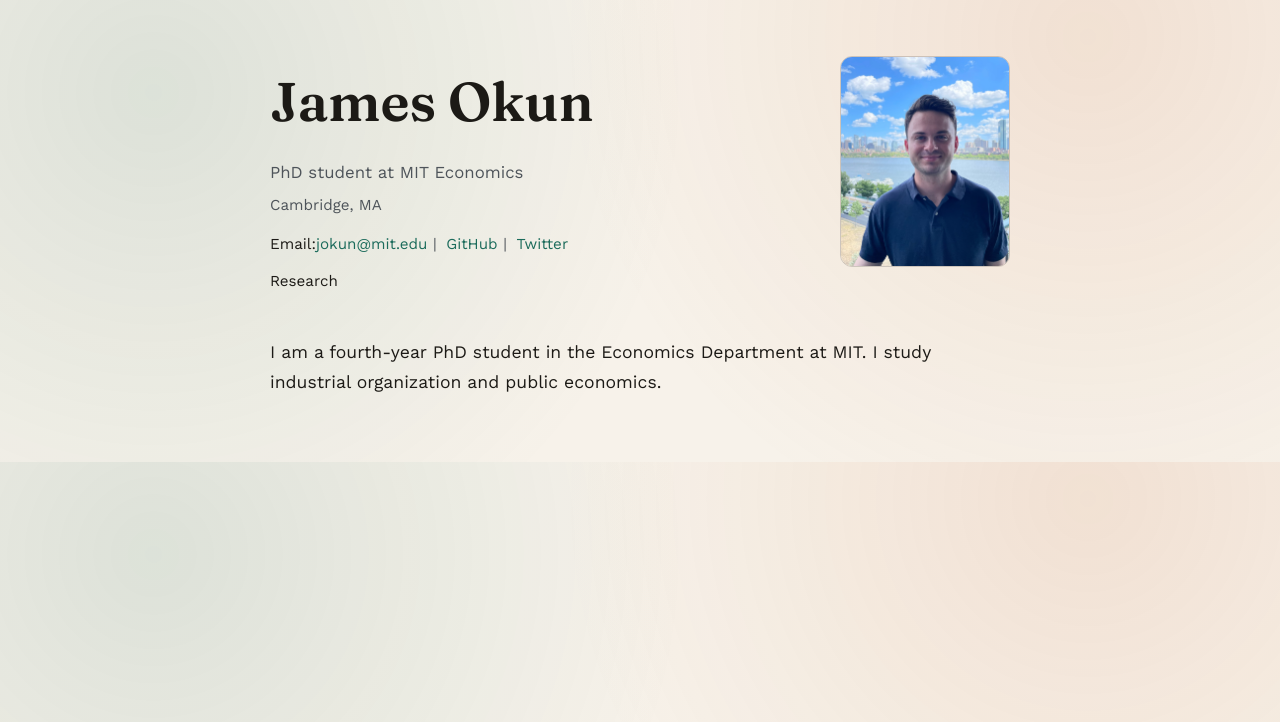
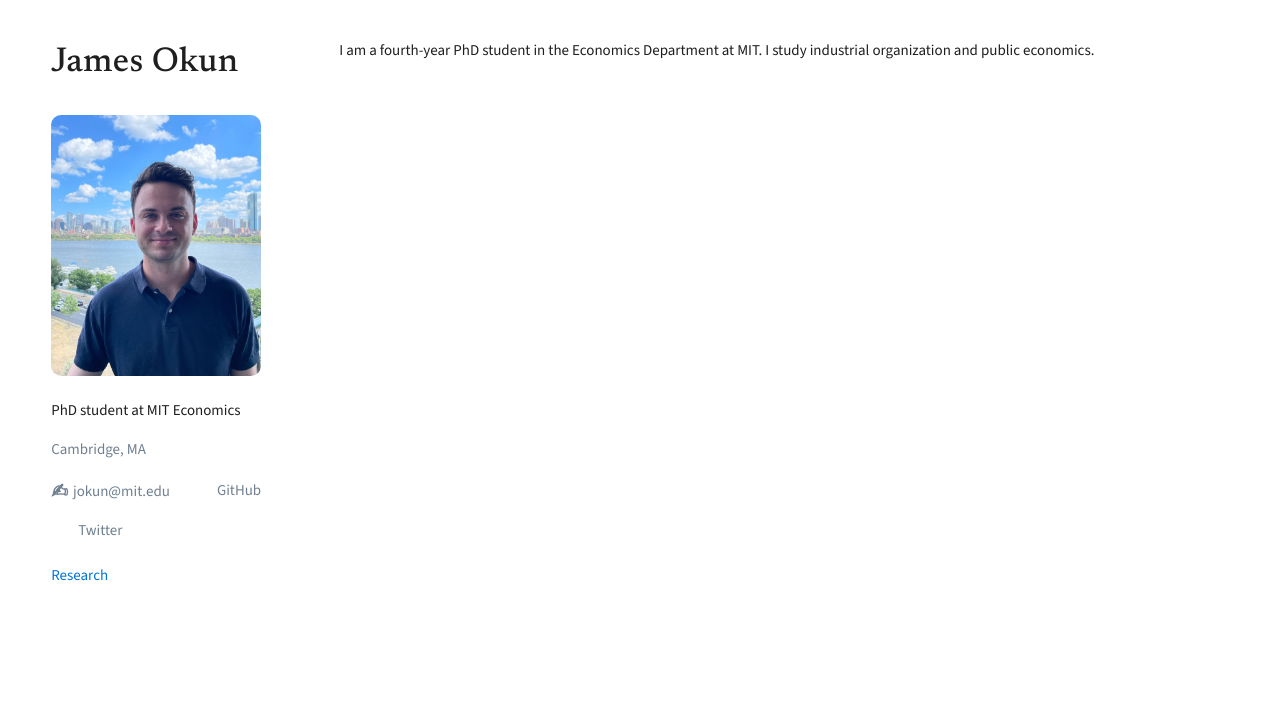
Before and after one commit to jamesokun/jamesokun.github.io, a Jekyll site: the page built from index.html, in a window 1280 px wide. Shown: the top 722 px of the page. Built offline with Jekyll 4.4.1, drawn with Linux system fonts in a browser that asks for light colours; the list of posts is cut into pages by our own code.

Commit message:
new website

```diff
--- a/_layouts/default.html
+++ b/_layouts/default.html
@@ -16,46 +16,54 @@
     <meta name="description" content="{{ site.description | strip_newlines | escape }}">
     <link rel="preconnect" href="https://fonts.googleapis.com">
     <link rel="preconnect" href="https://fonts.gstatic.com" crossorigin>
-    <link href="https://fonts.googleapis.com/css2?family=Fraunces:wght@400;600;700&family=Work+Sans:wght@300;400;500;600&display=swap" rel="stylesheet">
+    <link href="https://fonts.googleapis.com/css2?family=Newsreader:wght@400;500;600&family=Source+Sans+3:wght@300;400;500;600&display=swap" rel="stylesheet">
     <link rel="stylesheet" href="{{ '/assets/css/site.css' | relative_url }}">
     <script defer data-domain="jamesokun.github.io" src="https://plausible.io/js/script.js"></script>
   </head>
-  <body class="{% if page.url == '/' %}home{% else %}page{% endif %}">
-    <header class="site-header">
-      <div class="site-intro">
-        <h1 class="site-title">
-          <a href="{{ '/' | relative_url }}">{{ site.title }}</a>
-        </h1>
+  <body>
+    <div class="body">
+      <div class="block" id="left">
+        <h1>{{ site.title }}</h1>
+        <br>
+        {% if site.author.avatar %}
+          <img src="{{ site.author.avatar | relative_url }}" alt="{{ site.author.name }}">
+        {% endif %}
         {% if site.author.bio %}
-          <p class="site-bio">{{ site.author.bio }}</p>
+          <p>{{ site.author.bio }}</p>
         {% endif %}
         {% if site.author.location %}
-          <p class="site-location">{{ site.author.location }}</p>
+          <p class="muted">{{ site.author.location }}</p>
         {% endif %}
-        <ul class="site-links">
+        <div class="contact-links">
           {% if site.author.email %}
-            <li>Email: <a href="mailto:{{ site.author.email }}">{{ site.author.email }}</a></li>
+            <a href="mailto:{{ site.author.email }}">
+              <span class="email-icon">&#9997;&#xFE0E;</span>
+              <span class="email-text">{{ site.author.email }}</span>
+            </a>
           {% endif %}
           {% if site.author.github %}
-            <li><a href="https://github.com/{{ site.author.github }}">GitHub</a></li>
+            <a class="graylinks" href="https://github.com/{{ site.author.github }}">GitHub</a>
           {% endif %}
           {% if site.author.twitter %}
-            <li><a href="https://twitter.com/{{ site.author.twitter }}">Twitter</a></li>
+            <a class="graylinks" href="https://twitter.com/{{ site.author.twitter }}">Twitter</a>
           {% endif %}
-        </ul>
-        <nav class="site-nav" aria-label="Main navigation">
-          {% for item in site.data.navigation.main %}
-            {% assign item_url = item.url | relative_url %}
-            <a class="site-nav__link{% if page.url == item.url %} is-active{% endif %}" href="{{ item_url }}">{{ item.title }}</a>
-          {% endfor %}
-        </nav>
+        </div>
+        {% if site.data.navigation.main %}
+          <div class="nav-links">
+            {% for item in site.data.navigation.main %}
+              {% assign item_url = item.url | relative_url %}
+              <a href="{{ item_url }}">{{ item.title }}</a>
+            {% endfor %}
+          </div>
+        {% endif %}
       </div>
-      {% if site.author.avatar %}
-        <img class="site-photo" src="{{ site.author.avatar | relative_url }}" alt="{{ site.author.name }}">
-      {% endif %}
-    </header>
-    <main class="main">
-      {{ content }}
-    </main>
+
+      <div class="block" id="right">
+        {% if page.url != "/" and page.title %}
+          <h2 class="no_top_margin">{{ page.title }}</h2>
+        {% endif %}
+        {{ content }}
+      </div>
+    </div>
   </body>
 </html>
--- a/assets/css/site.css
+++ b/assets/css/site.css
@@ -1,12 +1,4 @@
-:root {
-  --bg: #f7f2ea;
-  --ink: #1c1a16;
-  --muted: #4e545a;
-  --accent: #1b6b5b;
-  --accent-2: #c7652e;
-  --border: rgba(28, 26, 22, 0.18);
-  --content-width: 820px;
-}
+@import url("https://fonts.googleapis.com/css2?family=Newsreader:wght@400;500;600&family=Source+Sans+3:wght@300;400;500;600&display=swap");
 
 *,
 *::before,
@@ -15,174 +7,163 @@
 }
 
 body {
+  font-family: "Source Sans 3", sans-serif;
+  font: 15px/1.6 "Source Sans 3", sans-serif;
+  font-weight: 400;
   margin: 0;
-  font-family: "Work Sans", "Helvetica Neue", Arial, sans-serif;
-  color: var(--ink);
-  line-height: 1.7;
-  background-color: var(--bg);
-  background-image:
-    radial-gradient(circle at 12% 20%, rgba(27, 107, 91, 0.12), transparent 45%),
-    radial-gradient(circle at 85% 8%, rgba(199, 101, 46, 0.12), transparent 45%);
+  padding: 0;
+  color: #1f1f1f;
+  background-color: #fff;
+}
+
+h1,
+h2,
+h3 {
+  font-family: "Newsreader", serif;
+  font-weight: 500;
+}
+
+.body {
+  margin: 3%;
+  margin-top: 0;
+}
+
+h1 {
+  margin-left: 0;
+  text-align: left;
+  font-size: 26pt;
+  margin-block-end: 0;
+  letter-spacing: 0.01em;
+}
+
+h2 {
+  font-weight: 500;
+  letter-spacing: 0.01em;
+}
+
+.no_top_margin {
+  margin-block-start: normal;
+}
+
+.muted {
+  color: slategray;
+}
+
+img {
+  width: 182px;
+  max-width: 100%;
+  height: auto;
+  border-radius: 10px;
+}
+
+li {
+  padding-left: 1em;
+}
+
+@media (min-width: 1000px) {
+  .block {
+    display: inline-block;
+    margin: 1%;
+  }
+
+  img {
+    width: 210px;
+  }
+
+  #left {
+    width: 20%;
+    max-width: 300px;
+    min-width: 200px;
+    justify-content: left;
+    top: 0;
+    vertical-align: top;
+    position: fixed;
+  }
+
+  #right {
+    width: 65%;
+    margin-top: 0;
+    margin-right: 10%;
+    margin-left: 10%;
+    float: right;
+    display: inline-block;
+  }
+
+  .no_top_margin {
+    margin-block-start: 0;
+  }
+}
+
+ul {
+  margin: 0;
 }
 
 a {
-  color: var(--accent);
+  color: #0074d9;
   text-decoration: none;
 }
 
 a:hover {
-  color: var(--accent-2);
+  text-decoration: underline;
+  text-decoration-thickness: 2px;
+  color: #0074d9;
+  border-radius: 8px;
 }
 
-img {
-  max-width: 100%;
-  height: auto;
+.graylinks {
+  cursor: pointer;
+  color: slategray;
+  background-color: white;
+  text-decoration: none;
+  padding: 2px 5px;
+  margin-left: 20px;
+  white-space: nowrap;
+  border-radius: 10px;
+  line-height: 210%;
+  box-sizing: border-box;
+  border: 2px solid transparent;
 }
 
-.site-header {
-  max-width: var(--content-width);
-  margin: 0 auto;
-  padding: 3.5rem 2.5rem 1.5rem;
-  display: grid;
-  grid-template-columns: minmax(0, 1fr) auto;
-  gap: 2rem;
-  align-items: start;
+.graylinks:hover {
+  border: 2px solid slategray;
+  padding: 2px 5px;
+  background-color: transparent;
+  color: slategray;
+  text-decoration: none;
 }
 
-.site-title {
-  margin: 0;
-  font-family: "Fraunces", "Times New Roman", serif;
-  font-weight: 600;
-  font-size: clamp(2.3rem, 4.5vw, 3.4rem);
-}
-
-.site-title a {
-  color: var(--ink);
-}
-
-.site-bio {
-  margin: 0.6rem 0 0;
-  color: var(--muted);
-  font-size: 1.05rem;
-}
-
-.site-location {
-  margin: 0.4rem 0 0;
-  color: var(--muted);
-  font-size: 0.95rem;
-}
-
-.site-links {
-  list-style: none;
-  padding: 0;
-  margin: 0.85rem 0 0;
+.contact-links {
   display: flex;
   flex-wrap: wrap;
   align-items: center;
-  font-size: 0.95rem;
+  margin-top: -5px;
 }
 
-.site-links li {
-  display: inline-flex;
+.contact-links a {
+  color: slategray;
+  text-decoration: none;
+  margin-right: 20px;
+  display: flex;
   align-items: center;
 }
 
-.site-links li + li::before {
-  content: "|";
-  margin: 0 0.6rem 0 0.35rem;
-  color: var(--muted);
+.contact-links a:hover .email-text {
+  text-decoration: underline;
+  text-decoration-thickness: 2px;
 }
 
-.site-nav {
-  margin-top: 0.7rem;
-  display: flex;
-  gap: 1rem;
-  font-size: 0.95rem;
+.email-icon {
+  font-size: 20px;
+  margin-top: 2px;
+  margin-right: 5px;
+  user-select: none;
+  pointer-events: none;
+  font-weight: bold;
 }
 
-.site-nav__link {
-  color: var(--ink);
-  border-bottom: 1px solid transparent;
-  padding-bottom: 0.1rem;
+.nav-links {
+  margin-top: 0.8rem;
+  display: flex;
+  flex-direction: column;
+  gap: 0.2rem;
 }
-
-.site-nav__link.is-active,
-.site-nav__link:hover {
-  color: var(--accent);
-  border-bottom-color: var(--accent);
-}
-
-.site-photo {
-  width: 170px;
-  border-radius: 12px;
-  border: 1px solid var(--border);
-}
-
-.main {
-  max-width: var(--content-width);
-  margin: 0 auto;
-  padding: 1rem 2.5rem 4rem;
-}
-
-.prose {
-  max-width: 68ch;
-  font-size: 1.05rem;
-}
-
-.prose p {
-  margin-top: 0;
-}
-
-.home-intro {
-  font-size: 1.1rem;
-}
-
-.page-header {
-  margin-top: 0.5rem;
-  margin-bottom: 1.5rem;
-}
-
-.page-title {
-  margin: 0;
-  font-family: "Fraunces", "Times New Roman", serif;
-  font-weight: 600;
-  font-size: clamp(1.9rem, 3.5vw, 2.6rem);
-}
-
-.prose h2 {
-  font-family: "Fraunces", "Times New Roman", serif;
-  font-weight: 600;
-  font-size: 1.5rem;
-  margin-top: 2rem;
-  margin-bottom: 0.6rem;
-}
-
-.prose ul {
-  padding-left: 1.2rem;
-}
-
-.prose li {
-  margin-bottom: 0.4rem;
-}
-
-@media (max-width: 840px) {
-  .site-header {
-    grid-template-columns: 1fr;
-  }
-
-  .site-photo {
-    width: 160px;
-  }
-}
-
-@media (max-width: 600px) {
-  .site-header,
-  .main {
-    padding-left: 1.4rem;
-    padding-right: 1.4rem;
-  }
-
-  .site-photo {
-    width: 140px;
-  }
-}
--- a/index.html
+++ b/index.html
@@ -1,4 +1,4 @@
 ---
-layout: home
+layout: default
 ---
 I am a fourth-year PhD student in the Economics Department at MIT. I study industrial organization and public economics.
```
Also changed, not shown: _pages/2_research.md (+1 -1 lines).
